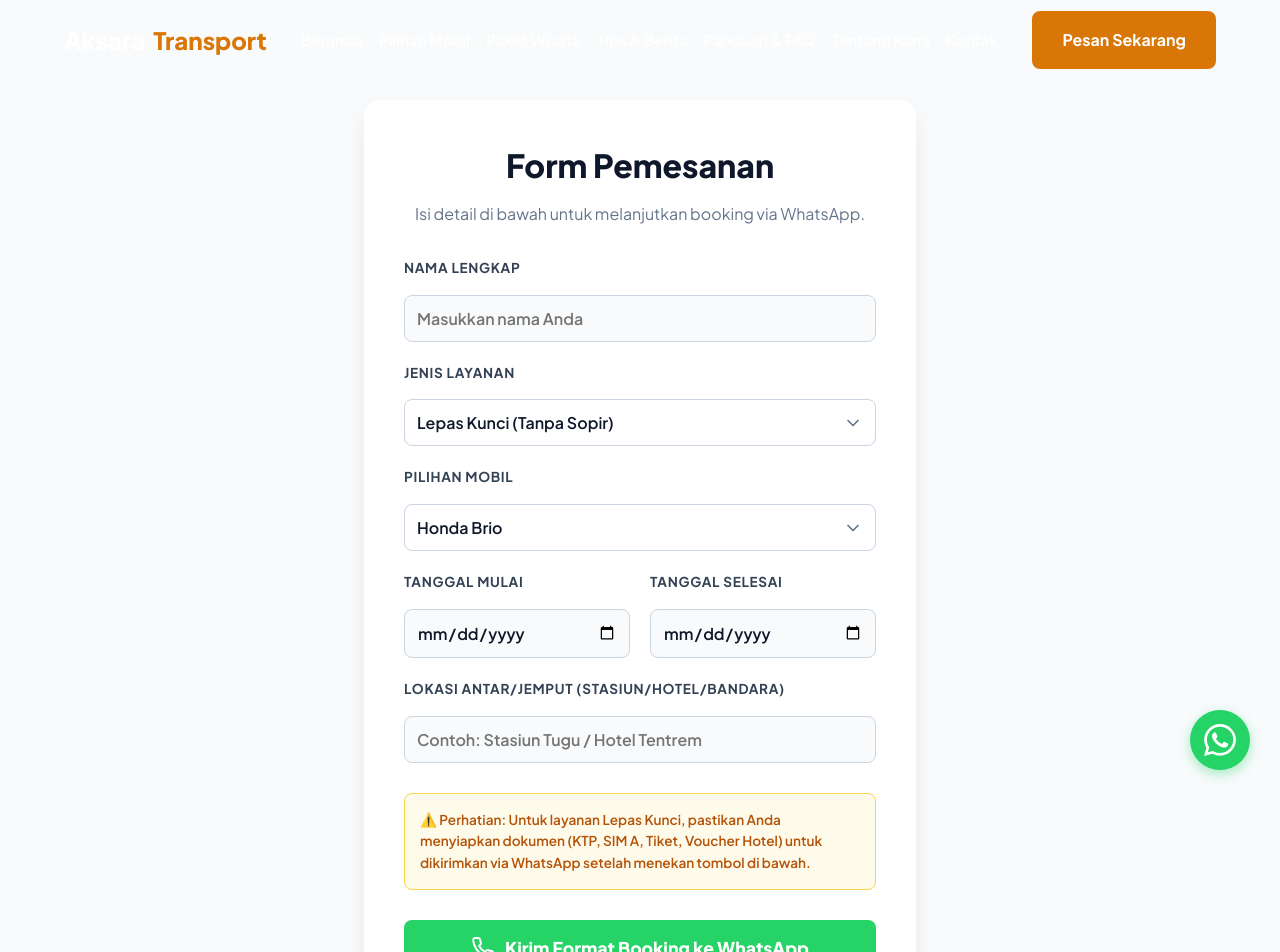
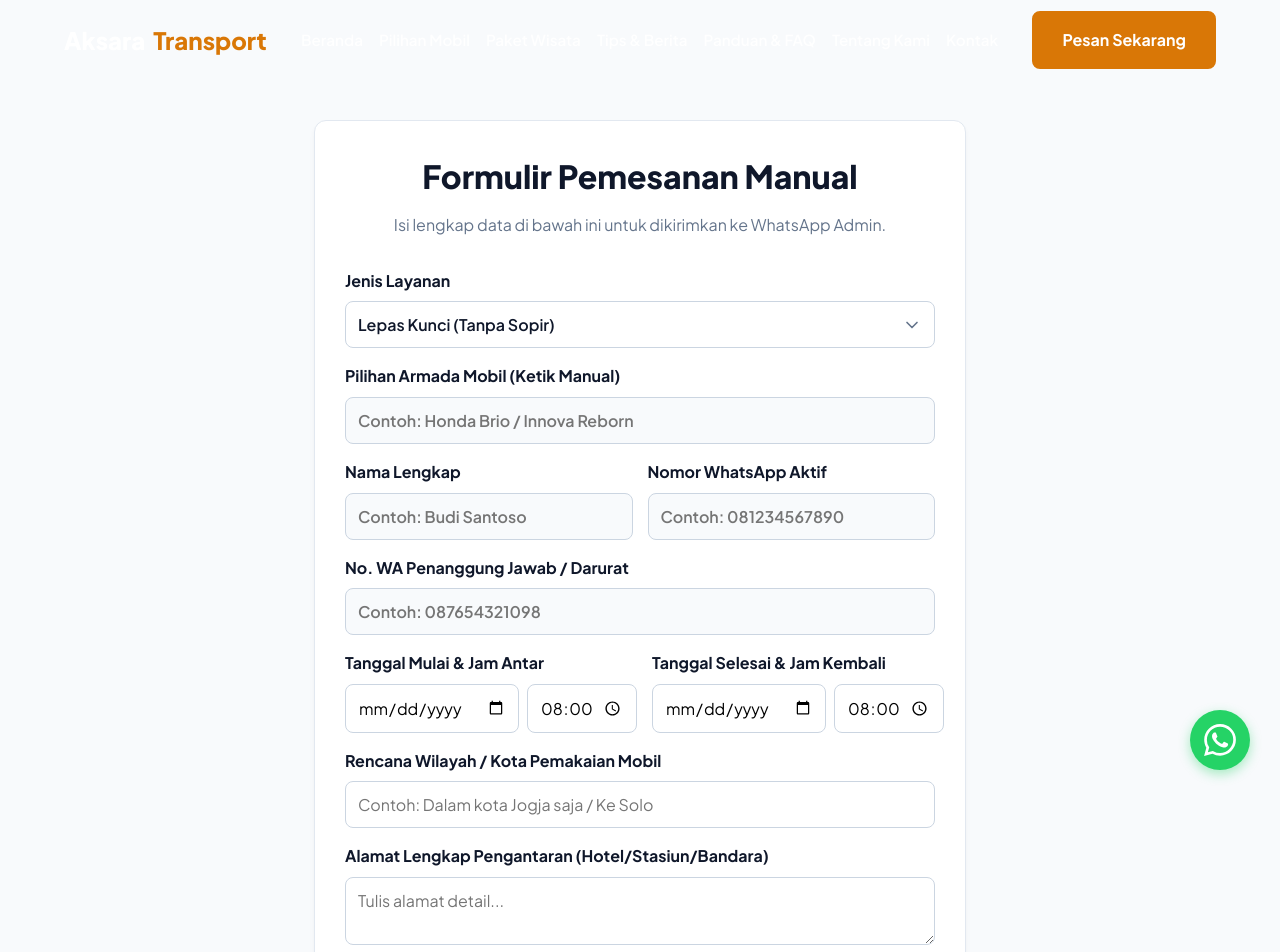
Before and after one commit to nandarprasetya-bot/aksara-transport-web, a Next.js app: page /booking in a window 1280 px wide. Shown: the top 952 px of the page. Built offline with nearby package versions, Linux system fonts and the light colour scheme.

Commit message:
feat: make booking form complete but manual input

```diff
--- a/src/app/booking/page.tsx
+++ b/src/app/booking/page.tsx
@@ -1,165 +1,158 @@
 "use client";
 
-import React, { useState, useEffect } from 'react';
-import Head from 'next/head';
+import React, { useState } from 'react';
 
 export default function BookingPage() {
-    const [nama, setNama] = useState('');
+    const [sewaNama, setSewaNama] = useState('');
+    const [sewaTelepon, setSewaTelepon] = useState('');
+    const [sewaWaPJ, setSewaWaPJ] = useState('');
     const [layanan, setLayanan] = useState('lepas-kunci');
-    const [mobil, setMobil] = useState('Brio');
-    const [tanggalMulai, setTanggalMulai] = useState('');
-    const [tanggalSelesai, setTanggalSelesai] = useState('');
-    const [durasi, setDurasi] = useState(1);
-    const [lokasiAntar, setLokasiAntar] = useState('');
+    const [sewaMobil, setSewaMobil] = useState('');
+    const [sewaMulai, setSewaMulai] = useState('');
+    const [sewaMulaiTime, setSewaMulaiTime] = useState('08:00');
+    const [sewaSelesai, setSewaSelesai] = useState('');
+    const [sewaSelesaiTime, setSewaSelesaiTime] = useState('08:00');
+    const [sewaTujuan, setSewaTujuan] = useState('');
+    const [sewaPengantaranAlamat, setSewaPengantaranAlamat] = useState('');
+    const [sewaPengambilanAlamat, setSewaPengambilanAlamat] = useState('');
+    const [sewaCatatan, setSewaCatatan] = useState('');
+    const [sewaSyaratCheck, setSewaSyaratCheck] = useState(false);
 
-    // Calculate duration automatically
-    useEffect(() => {
-        if (tanggalMulai && tanggalSelesai) {
-            const start = new Date(tanggalMulai);
-            const end = new Date(tanggalSelesai);
-            const diffTime = end.getTime() - start.getTime();
-            const diffDays = Math.max(1, Math.round(diffTime / (1000 * 60 * 60 * 24)));
-            setDurasi(diffDays);
+    const handleSubmit = (e: React.FormEvent) => {
+        e.preventDefault();
+
+        if (!sewaSyaratCheck) {
+            alert('Silakan centang persetujuan Syarat & Ketentuan terlebih dahulu.');
+            return;
         }
-    }, [tanggalMulai, tanggalSelesai]);
-
-    const handleBookingSubmit = (e: React.FormEvent) => {
-        e.preventDefault();
 
         const layananText = layanan === 'lepas-kunci' ? 'Lepas Kunci (Tanpa Sopir)' : 'Dengan Sopir';
 
-        let message = `Halo Aksara Transport, saya ingin booking mobil dengan detail berikut:%0A%0A`;
-        message += `*Nama:* ${nama}%0A`;
-        message += `*Layanan:* ${layananText}%0A`;
-        message += `*Mobil:* ${mobil}%0A`;
-        message += `*Tanggal:* ${tanggalMulai} s/d ${tanggalSelesai} (${durasi} Hari)%0A`;
-        message += `*Lokasi Antar/Jemput:* ${lokasiAntar}%0A%0A`;
+        let text = `*FORM PEMESANAN MANUAL*\nAksara Transport Yogyakarta\n\n`;
+        text += `*Data Penyewa:*\n- Nama: ${sewaNama}\n- WA Pemesan: ${sewaTelepon}\n`;
+        if (layanan === 'lepas-kunci') {
+            text += `- WA Penanggung Jawab: ${sewaWaPJ}\n`;
+        }
+        text += `\n*Detail Pesanan:*\n- Layanan: ${layananText}\n- Armada (Manual): ${sewaMobil}\n- Tgl Mulai: ${sewaMulai} jam ${sewaMulaiTime}\n- Tgl Selesai: ${sewaSelesai} jam ${sewaSelesaiTime}\n- Rencana Tujuan: ${sewaTujuan}\n\n`;
+        text += `*Lokasi Serah Terima:*\n- Antar ke: ${sewaPengantaranAlamat}\n- Ambil di: ${sewaPengambilanAlamat}\n\n`;
+
+        if (sewaCatatan) text += `*Catatan:*\n${sewaCatatan}\n\n`;
+
+        text += `Mohon info ketersediaan unit dan total biaya sewanya. Terima kasih.\n\n`;
 
         if (layanan === 'lepas-kunci') {
-            message += `*CATATAN PENTING (Khusus Lepas Kunci):*%0A`;
-            message += `Bersama pesan ini, saya akan melampirkan foto dokumen persyaratan:%0A`;
-            message += `1. Foto KTP Asli (2 Buah)%0A`;
-            message += `2. Foto SIM A Asli%0A`;
-            message += `3. Tiket Pulang Pergi (Pesawat/Kereta)%0A`;
-            message += `4. Voucher Penginapan Hotel%0A`;
+            text += `*CATATAN PENTING (Khusus Lepas Kunci):*\n`;
+            text += `Bersama pesan ini, saya siap melampirkan foto dokumen persyaratan:\n`;
+            text += `1. Foto KTP Asli (Penyewa & Penjamin)\n`;
+            text += `2. Foto SIM A Asli\n`;
+            text += `3. Tiket Pulang Pergi (Pesawat/Kereta)\n`;
+            text += `4. Voucher Penginapan Hotel\n`;
         }
 
         const waNumber = "628386000740";
-        const waLink = `https://wa.me/${waNumber}?text=${message}`;
+        const waLink = `https://wa.me/${waNumber}?text=${encodeURIComponent(text)}`;
 
         window.location.href = waLink;
     };
 
     return (
-        <main style={{ backgroundColor: '#f8fafc', minHeight: '100vh', paddingTop: '100px', paddingBottom: '60px' }}>
-            <div className="container" style={{ maxWidth: '600px' }}>
-                <div style={{ backgroundColor: '#fff', borderRadius: '16px', padding: '40px', boxShadow: '0 10px 25px -5px rgba(0,0,0,0.1)' }}>
+        <main style={{ backgroundColor: '#f8fafc', minHeight: '100vh', paddingTop: '120px', paddingBottom: '60px' }}>
+            <div className="container" style={{ maxWidth: '700px' }}>
+                <div style={{ backgroundColor: '#fff', borderRadius: '12px', padding: '30px', boxShadow: '0 4px 6px -1px rgba(0,0,0,0.05)', border: '1px solid #e2e8f0' }}>
                     <div style={{ textAlign: 'center', marginBottom: '30px' }}>
-                        <h1 style={{ fontSize: '2rem', fontWeight: 800, color: '#0f172a', marginBottom: '10px' }}>Form Pemesanan</h1>
-                        <p style={{ color: '#64748b' }}>Isi detail di bawah untuk melanjutkan booking via WhatsApp.</p>
+                        <h1 style={{ fontSize: '2rem', fontWeight: 800, color: '#0f172a', marginBottom: '10px' }}>Formulir Pemesanan Manual</h1>
+                        <p style={{ color: '#64748b' }}>Isi lengkap data di bawah ini untuk dikirimkan ke WhatsApp Admin.</p>
                     </div>
 
-                    <form onSubmit={handleBookingSubmit} style={{ display: 'flex', flexDirection: 'column', gap: '20px' }}>
-                        <div className="form-group">
-                            <label htmlFor="nama" style={{ display: 'block', marginBottom: '8px', fontWeight: 600, color: '#334155' }}>Nama Lengkap</label>
-                            <input
-                                type="text"
-                                id="nama"
-                                className="form-control"
-                                style={{ width: '100%', padding: '12px', border: '1px solid #cbd5e1', borderRadius: '8px' }}
-                                value={nama}
-                                onChange={(e) => setNama(e.target.value)}
-                                required
-                                placeholder="Masukkan nama Anda"
-                            />
-                        </div>
-
-                        <div className="form-group">
-                            <label htmlFor="layanan" style={{ display: 'block', marginBottom: '8px', fontWeight: 600, color: '#334155' }}>Jenis Layanan</label>
-                            <select
-                                id="layanan"
-                                className="form-control"
-                                style={{ width: '100%', padding: '12px', border: '1px solid #cbd5e1', borderRadius: '8px', backgroundColor: '#fff' }}
-                                value={layanan}
-                                onChange={(e) => setLayanan(e.target.value)}
-                                required
-                            >
+                    <form onSubmit={handleSubmit}>
+                        <div style={{ marginBottom: '15px' }}>
+                            <label style={{ fontWeight: 800, display: 'block', marginBottom: '8px' }}>Jenis Layanan</label>
+                            <select value={layanan} onChange={e=>setLayanan(e.target.value)} required className="form-control" style={{ width: '100%', padding: '12px', borderRadius: '8px', border: '1.5px solid #cbd5e1', fontWeight: 600, backgroundColor: '#fff' }}>
                                 <option value="lepas-kunci">Lepas Kunci (Tanpa Sopir)</option>
                                 <option value="dengan-sopir">Dengan Sopir Profesional</option>
                             </select>
                         </div>
 
-                        <div className="form-group">
-                            <label htmlFor="mobil" style={{ display: 'block', marginBottom: '8px', fontWeight: 600, color: '#334155' }}>Pilihan Mobil</label>
-                            <select
-                                id="mobil"
-                                className="form-control"
-                                style={{ width: '100%', padding: '12px', border: '1px solid #cbd5e1', borderRadius: '8px', backgroundColor: '#fff' }}
-                                value={mobil}
-                                onChange={(e) => setMobil(e.target.value)}
-                                required
-                            >
-                                <option value="Brio">Honda Brio</option>
-                                <option value="Agya">Toyota Agya</option>
-                                <option value="Avanza">Toyota Avanza</option>
-                                <option value="Xenia">Daihatsu Xenia</option>
-                                <option value="Innova Reborn">Toyota Innova Reborn</option>
-                                <option value="Innova Zenix">Toyota Innova Zenix</option>
-                                <option value="Hiace">Toyota Hiace</option>
-                                <option value="Alphard">Toyota Alphard</option>
-                            </select>
+                        <div style={{ marginBottom: '15px' }}>
+                            <label style={{ fontWeight: 800, display: 'block', marginBottom: '8px' }}>Pilihan Armada Mobil (Ketik Manual)</label>
+                            <input type="text" value={sewaMobil} onChange={e=>setSewaMobil(e.target.value)} placeholder="Contoh: Honda Brio / Innova Reborn" required className="form-control" style={{ width: '100%', padding: '12px', borderRadius: '8px', border: '1.5px solid #cbd5e1' }} />
                         </div>
 
-                        <div style={{ display: 'grid', gridTemplateColumns: '1fr 1fr', gap: '20px' }}>
-                            <div className="form-group">
-                                <label htmlFor="tanggalMulai" style={{ display: 'block', marginBottom: '8px', fontWeight: 600, color: '#334155' }}>Tanggal Mulai</label>
-                                <input
-                                    type="date"
-                                    id="tanggalMulai"
-                                    className="form-control"
-                                    style={{ width: '100%', padding: '12px', border: '1px solid #cbd5e1', borderRadius: '8px' }}
-                                    value={tanggalMulai}
-                                    onChange={(e) => setTanggalMulai(e.target.value)}
-                                    required
-                                />
+                        <div style={{ display: 'grid', gridTemplateColumns: '1fr 1fr', gap: '15px', marginTop: '15px' }}>
+                            <div>
+                                <label style={{ fontWeight: 800, display: 'block', marginBottom: '8px' }}>Nama Lengkap</label>
+                                <input type="text" value={sewaNama} onChange={e=>setSewaNama(e.target.value)} placeholder="Contoh: Budi Santoso" required className="form-control" style={{ width: '100%', padding: '12px', borderRadius: '8px', border: '1.5px solid #cbd5e1' }} />
                             </div>
-                            <div className="form-group">
-                                <label htmlFor="tanggalSelesai" style={{ display: 'block', marginBottom: '8px', fontWeight: 600, color: '#334155' }}>Tanggal Selesai</label>
-                                <input
-                                    type="date"
-                                    id="tanggalSelesai"
-                                    className="form-control"
-                                    style={{ width: '100%', padding: '12px', border: '1px solid #cbd5e1', borderRadius: '8px' }}
-                                    value={tanggalSelesai}
-                                    onChange={(e) => setTanggalSelesai(e.target.value)}
-                                    required
-                                />
+                            <div>
+                                <label style={{ fontWeight: 800, display: 'block', marginBottom: '8px' }}>Nomor WhatsApp Aktif</label>
+                                <input type="tel" value={sewaTelepon} onChange={e=>setSewaTelepon(e.target.value)} placeholder="Contoh: 081234567890" required className="form-control" style={{ width: '100%', padding: '12px', borderRadius: '8px', border: '1.5px solid #cbd5e1' }} />
                             </div>
                         </div>
 
-                        <div className="form-group">
-                            <label htmlFor="lokasiAntar" style={{ display: 'block', marginBottom: '8px', fontWeight: 600, color: '#334155' }}>Lokasi Antar/Jemput (Stasiun/Hotel/Bandara)</label>
-                            <input
-                                type="text"
-                                id="lokasiAntar"
-                                className="form-control"
-                                style={{ width: '100%', padding: '12px', border: '1px solid #cbd5e1', borderRadius: '8px' }}
-                                value={lokasiAntar}
-                                onChange={(e) => setLokasiAntar(e.target.value)}
-                                required
-                                placeholder="Contoh: Stasiun Tugu / Hotel Tentrem"
-                            />
+                        {layanan === 'lepas-kunci' && (
+                            <div style={{ marginTop: '15px' }}>
+                                <label style={{ fontWeight: 800, display: 'block', marginBottom: '8px' }}>No. WA Penanggung Jawab / Darurat</label>
+                                <input type="tel" value={sewaWaPJ} onChange={e=>setSewaWaPJ(e.target.value)} placeholder="Contoh: 087654321098" required className="form-control" style={{ width: '100%', padding: '12px', borderRadius: '8px', border: '1.5px solid #cbd5e1' }} />
+                            </div>
+                        )}
+
+                        <div style={{ display: 'grid', gridTemplateColumns: '1fr 1fr', gap: '15px', marginTop: '15px' }}>
+                            <div>
+                                <label style={{ fontWeight: 800, display: 'block', marginBottom: '8px' }}>Tanggal Mulai & Jam Antar</label>
+                                <div style={{ display: 'flex', gap: '8px' }}>
+                                    <input type="date" value={sewaMulai} onChange={e=>setSewaMulai(e.target.value)} required style={{ flex: 1, padding: '12px', borderRadius: '8px', border: '1.5px solid #cbd5e1' }} />
+                                    <input type="time" value={sewaMulaiTime} onChange={e=>setSewaMulaiTime(e.target.value)} required style={{ width: '110px', padding: '12px', borderRadius: '8px', border: '1.5px solid #cbd5e1' }} />
+                                </div>
+                            </div>
+                            <div>
+                                <label style={{ fontWeight: 800, display: 'block', marginBottom: '8px' }}>Tanggal Selesai & Jam Kembali</label>
+                                <div style={{ display: 'flex', gap: '8px' }}>
+                                    <input type="date" value={sewaSelesai} onChange={e=>setSewaSelesai(e.target.value)} required style={{ flex: 1, padding: '12px', borderRadius: '8px', border: '1.5px solid #cbd5e1' }} />
+                                    <input type="time" value={sewaSelesaiTime} onChange={e=>setSewaSelesaiTime(e.target.value)} required style={{ width: '110px', padding: '12px', borderRadius: '8px', border: '1.5px solid #cbd5e1' }} />
+                                </div>
+                            </div>
+                        </div>
+
+                        <div style={{ marginTop: '15px' }}>
+                            <label style={{ fontWeight: 800, display: 'block', marginBottom: '8px' }}>Rencana Wilayah / Kota Pemakaian Mobil</label>
+                            <input type="text" value={sewaTujuan} onChange={e=>setSewaTujuan(e.target.value)} placeholder="Contoh: Dalam kota Jogja saja / Ke Solo" required style={{ width: '100%', padding: '12px', borderRadius: '8px', border: '1.5px solid #cbd5e1' }} />
+                        </div>
+
+                        <div style={{ marginTop: '15px' }}>
+                            <label style={{ fontWeight: 800, display: 'block', marginBottom: '8px' }}>Alamat Lengkap Pengantaran (Hotel/Stasiun/Bandara)</label>
+                            <textarea value={sewaPengantaranAlamat} onChange={e=>setSewaPengantaranAlamat(e.target.value)} rows={2} placeholder="Tulis alamat detail..." required style={{ width: '100%', padding: '12px', borderRadius: '8px', border: '1.5px solid #cbd5e1', resize: 'vertical' }} />
+                        </div>
+
+                        <div style={{ marginTop: '15px', marginBottom: '20px' }}>
+                            <label style={{ fontWeight: 800, display: 'block', marginBottom: '8px' }}>Alamat Lengkap Pengembalian (Hotel/Stasiun/Bandara)</label>
+                            <textarea value={sewaPengambilanAlamat} onChange={e=>setSewaPengambilanAlamat(e.target.value)} rows={2} placeholder="Tulis alamat detail..." required style={{ width: '100%', padding: '12px', borderRadius: '8px', border: '1.5px solid #cbd5e1', resize: 'vertical' }} />
+                        </div>
+
+                        <div style={{ marginBottom: '20px' }}>
+                            <label style={{ fontWeight: 800, display: 'block', marginBottom: '8px' }}>Catatan Tambahan (Opsional)</label>
+                            <textarea value={sewaCatatan} onChange={e=>setSewaCatatan(e.target.value)} rows={2} placeholder="Misal: Rombongan kami 5 orang bawa koper." style={{ width: '100%', padding: '12px', borderRadius: '8px', border: '1.5px solid #cbd5e1', resize: 'vertical' }} />
                         </div>
 
                         {layanan === 'lepas-kunci' && (
-                            <div style={{ backgroundColor: '#fffbeb', border: '1px solid #fcd34d', padding: '15px', borderRadius: '8px', marginTop: '10px' }}>
-                                <p style={{ fontSize: '0.85rem', color: '#b45309', margin: 0, fontWeight: 600 }}>
-                                    ⚠️ Perhatian: Untuk layanan Lepas Kunci, pastikan Anda menyiapkan dokumen (KTP, SIM A, Tiket, Voucher Hotel) untuk dikirimkan via WhatsApp setelah menekan tombol di bawah.
-                                </p>
+                            <div style={{ background: '#fffbeb', border: '1.5px solid #fde68a', borderRadius: '8px', padding: '18px', marginBottom: '20px' }}>
+                                <h4 style={{ color: '#b45309', fontWeight: 700, margin: '0 0 10px 0', fontSize: '0.95rem' }}>Persyaratan Dokumen Lepas Kunci (Wajib Foto):</h4>
+                                <ul style={{ fontSize: '0.85rem', color: '#78350f', paddingLeft: '20px', margin: 0, lineHeight: 1.6 }}>
+                                    <li>Foto 2 KTP asli aktif penyewa & penanggung jawab</li>
+                                    <li>Foto SIM A aktif pengemudi</li>
+                                    <li>Foto tiket pesawat / kereta api pulang-pergi Jogja</li>
+                                    <li>Foto voucher hotel / penginapan di Jogja</li>
+                                </ul>
                             </div>
                         )}
 
-                        <button type="submit" style={{ width: '100%', padding: '16px', backgroundColor: '#25d366', color: '#fff', border: 'none', borderRadius: '8px', fontSize: '1.1rem', fontWeight: 800, cursor: 'pointer', marginTop: '10px', display: 'flex', alignItems: 'center', justifyContent: 'center', gap: '10px' }}>
+                        <div style={{ marginBottom: '20px' }}>
+                            <label style={{ display: 'flex', alignItems: 'flex-start', gap: '10px', cursor: 'pointer' }}>
+                                <input type="checkbox" checked={sewaSyaratCheck} onChange={e=>setSewaSyaratCheck(e.target.checked)} required style={{ marginTop: '4px', width: '20px', height: '20px' }} />
+                                <span style={{ fontSize: '0.9rem', fontWeight: 500, lineHeight: 1.5, color: '#334155' }}>Saya menyetujui syarat & ketentuan sewa dan bersedia melengkapi data setelah dihubungi admin.</span>
+                            </label>
+                        </div>
+
+                        <button type="submit" className="btn btn-primary" style={{ width: '100%', padding: '16px', fontSize: '1.1rem', fontWeight: 800, border: 'none', cursor: 'pointer', borderRadius: '8px', backgroundColor: '#25d366', color: '#fff', display: 'flex', justifyContent: 'center', alignItems: 'center', gap: '8px' }}>
                             <svg xmlns="http://www.w3.org/2000/svg" width="24" height="24" viewBox="0 0 24 24" fill="none" stroke="currentColor" strokeWidth="2" strokeLinecap="round" strokeLinejoin="round"><path d="M22 16.92v3a2 2 0 0 1-2.18 2 19.79 19.79 0 0 1-8.63-3.07 19.5 19.5 0 0 1-6-6 19.79 19.79 0 0 1-3.07-8.67A2 2 0 0 1 4.11 2h3a2 2 0 0 1 2 1.72 12.84 12.84 0 0 0 .7 2.81 2 2 0 0 1-.45 2.11L8.09 9.91a16 16 0 0 0 6 6l1.27-1.27a2 2 0 0 1 2.11-.45 12.84 12.84 0 0 0 2.81.7A2 2 0 0 1 22 16.92z"></path></svg>
                             Kirim Format Booking ke WhatsApp
                         </button>
```
